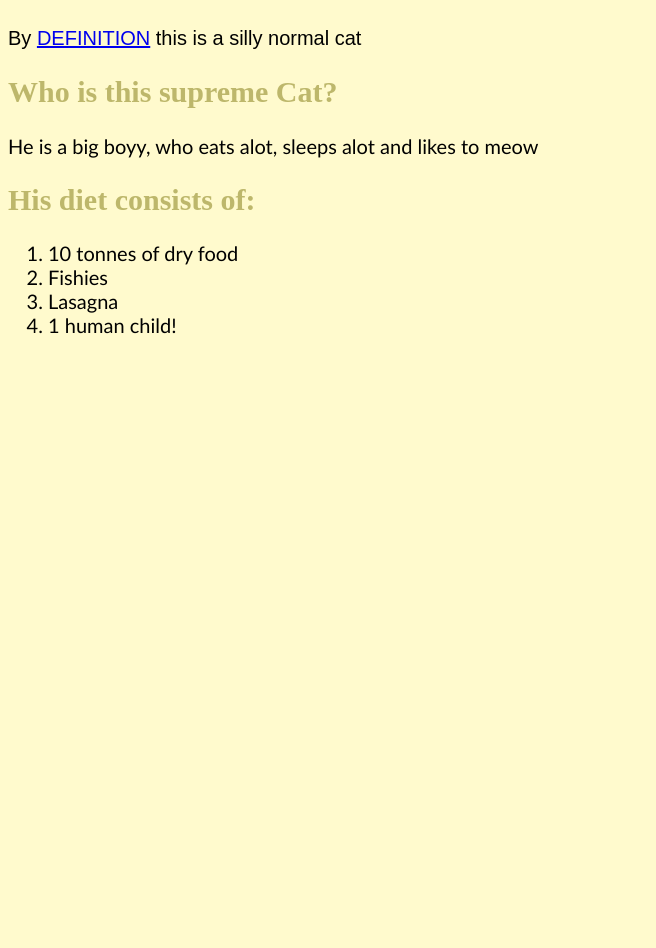
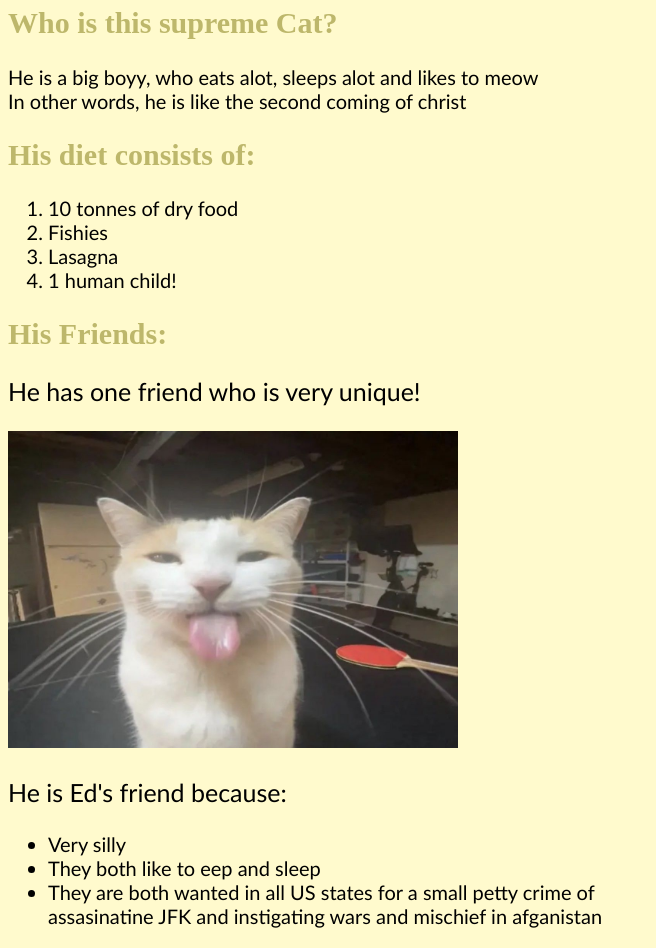
Before and after one commit to anemone112/Ed-the-cat, a plain HTML site: page index.html in a window 1280 px wide. Shown: the part 980-1928 px from the top of the page, without its empty margins (0-656 px from the left). Before the commit the page ends 1337 px from the top, so only its background shows below. Drawn offline with Linux system fonts and the light colour scheme.

Commit message:
some small changes nothing much

```diff
--- a/index.html
+++ b/index.html
@@ -16,6 +16,9 @@
         .main-font{
             font-size:20px;font-family:'Gill Sans', 'Gill Sans MT', Calibri, 'Trebuchet MS', sans-serif;
         }
+        .subheading{
+            font-size:25px;font-family:'Gill Sans', 'Gill Sans MT', Calibri, 'Trebuchet MS', sans-serif;
+        }
     </style>
 
 </head>
@@ -30,7 +33,7 @@
             <div >
                 <p class="right-box">Since this is a cat like none you've seen.You <br>should first probably
                     know what a normal cat is like!<br>
-                    <img src="images/cat-basic.jfif" width="400px">
+                    <img src="images/cat-basic.jfif" width="300px">
                     <p class="right-box">
                         <br>By <a href="https://en.wikipedia.org/wiki/Cat" title="definition of a cat">DEFINITION</a> this is a silly normal cat
                     </p>
@@ -45,7 +48,9 @@
     <!-- main element -->
     <main>
         <h2>Who is this supreme Cat?</h2>
-        <p class="main-font">He is a big boyy, who eats alot, sleeps alot and likes to meow</p>
+        <p class="main-font">He is a big boyy, who eats alot, sleeps alot and likes to meow
+            <br>In other words, he is like the second coming of christ
+        </p>
         <h2>His diet consists of:</h2>
         <ol class="main-font">
             <li>10 tonnes of dry food</li>
@@ -53,6 +58,16 @@
             <li>Lasagna</li>
             <li>1 human child!</li>
         </ol>
+        <h2>His Friends:</h2>
+        <p class="subheading">He has one friend who is very unique!</p>
+        <img src="images/sillysir.jfif" width="450px">
+        <p class = "subheading">He is Ed's friend because:</p>
+        <ul class="main-font">
+            <li>Very silly</li>
+            <li>They both like to eep and sleep</li>
+            <li>They are both wanted in all US states for a small petty crime of
+                <br>assasinatine JFK and instigating wars and mischief in afganistan</li>
+        </ul>
     </main>
 </body>
 </html>
```
Also changed, not shown: images/sillysir.jfif (added).
